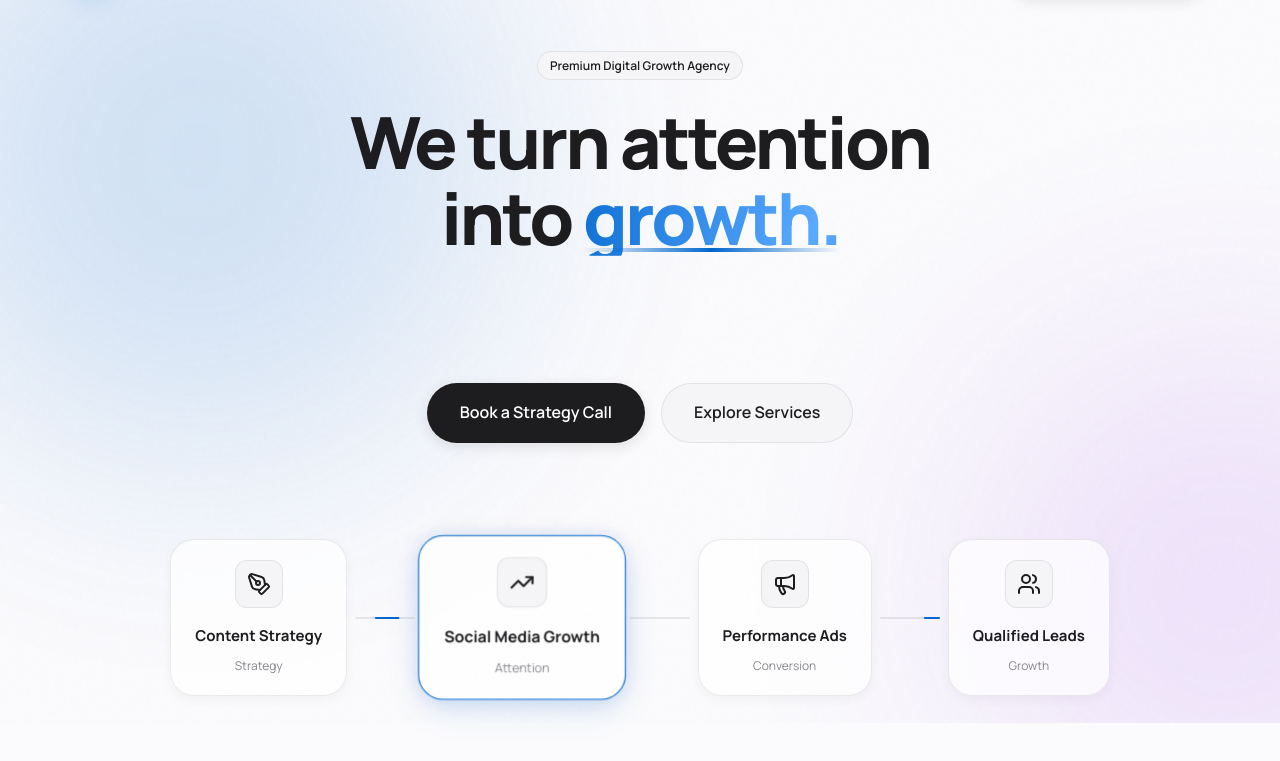
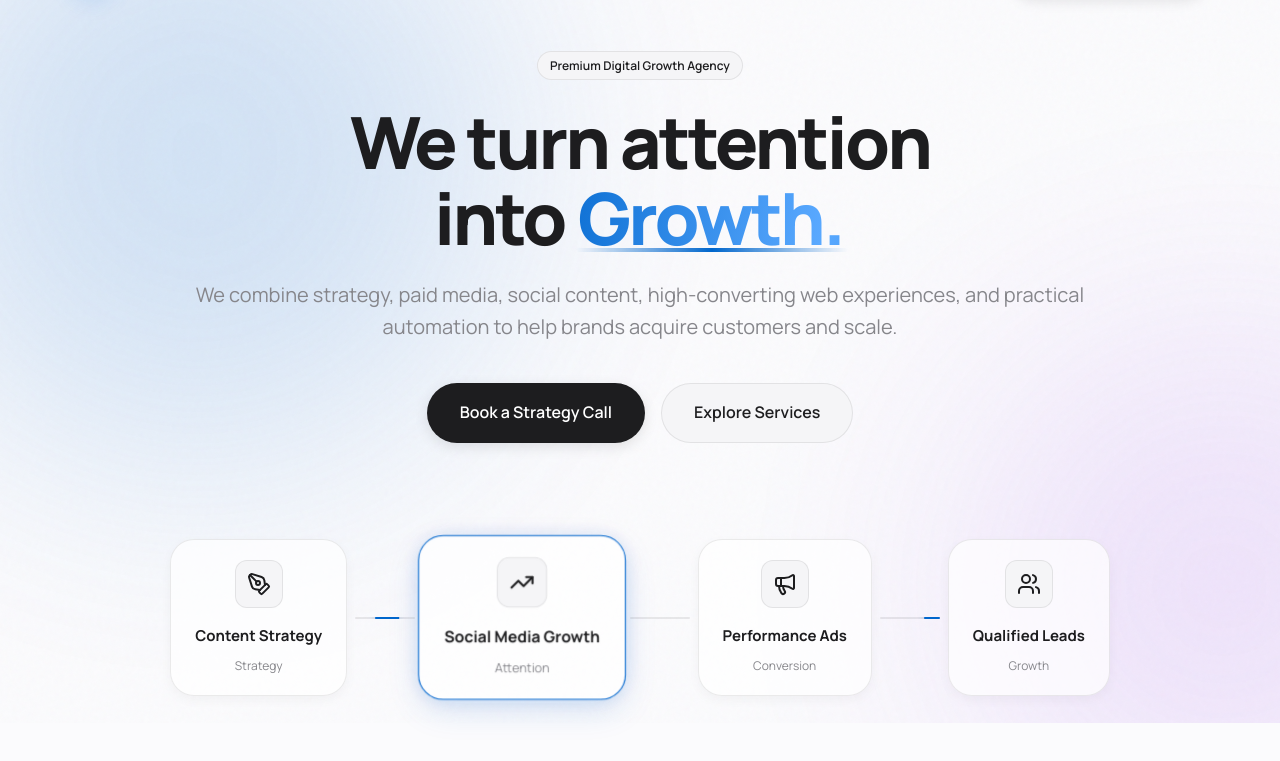
Before and after one commit to uyu23/kairenzo, a plain HTML site: page index.html in a window 1280 px wide. Shown: the part 77-838 px from the top of the page. Drawn offline with nearby package versions, Linux system fonts and the light colour scheme.

Commit message:
Add files via upload

```diff
--- a/index.html
+++ b/index.html
@@ -86,7 +86,7 @@
                 <div class="hero-content text-center max-w-4xl mx-auto">
                     <div class="badge reveal-up">Premium Digital Growth Agency</div>
                     <h1 class="h1 reveal-up mt-6 signature-headline"><span class="hero-line hero-line-1">We turn <span class="hero-focus attention-word">attention</span></span>
-<span class="hero-line hero-line-2">into <span class="hero-focus growth-word">growth.</span></span></h1>
+<span class="hero-line hero-line-2">into <span class="hero-focus growth-word">Growth.</span></span></h1>
                     <p class="subtitle reveal-up mt-6">We combine strategy, paid media, social content, high-converting web experiences, and practical automation to help brands acquire customers and scale.</p>
                     <div class="hero-btns reveal-up mt-10">
                         <a href="#contact" class="btn btn-primary btn-lg">Book a Strategy Call</a>
--- a/script.js
+++ b/script.js
@@ -209,17 +209,43 @@ document.addEventListener('DOMContentLoaded', () => {
   }
 });
 
-// Signature hero entrance
+// Signature hero entrance — headline only.
+// Subtitle and CTA are intentionally excluded so they cannot get stuck at opacity: 0.
 document.addEventListener('DOMContentLoaded', () => {
-  const line1=document.querySelector('.hero-line-1');
-  const line2=document.querySelector('.hero-line-2');
-  const attention=document.querySelector('.attention-word');
-  if(window.gsap && line1 && line2){
-    const tl=gsap.timeline({defaults:{ease:'power3.out'}});
-    tl.from(line1,{y:34,opacity:0,filter:'blur(10px)',duration:.85})
-      .from(attention,{opacity:0,filter:'blur(14px)',scale:.96,duration:.65},'-=.48')
-      .from(line2,{y:30,opacity:0,filter:'blur(9px)',duration:.8},'-=.35')
-      .from('.hero .subtitle',{y:18,opacity:0,duration:.6},'-=.3')
-      .from('.hero .hero-actions, .hero .cta-group',{y:14,opacity:0,duration:.55},'-=.35');
+  const line1 = document.querySelector('.hero-line-1');
+  const line2 = document.querySelector('.hero-line-2');
+  const attention = document.querySelector('.attention-word');
+  const subtitle = document.querySelector('.hero .subtitle, .hero p.subtitle');
+
+  // Defensive reset: subtitle must remain visible after all entrance animations.
+  if (subtitle) {
+    subtitle.style.opacity = '1';
+    subtitle.style.visibility = 'visible';
+    subtitle.style.transform = 'none';
+    subtitle.style.filter = 'none';
   }
+
+  if (window.gsap && line1 && line2) {
+    gsap.set([line1, line2], { opacity: 1 });
+    const tl = gsap.timeline({ defaults: { ease: 'power3.out' } });
+    tl.from(line1, {
+      y: 32, opacity: 0, filter: 'blur(10px)', duration: .82, clearProps: 'filter,transform'
+    })
+    .from(attention, {
+      opacity: 0, filter: 'blur(12px)', scale: .97, duration: .58, clearProps: 'filter,transform'
+    }, '-=.44')
+    .from(line2, {
+      y: 28, opacity: 0, filter: 'blur(9px)', duration: .76, clearProps: 'filter,transform'
+    }, '-=.30');
+  }
+
+  // Final safety reset after any older page-load timelines have completed.
+  setTimeout(() => {
+    if (subtitle) {
+      subtitle.style.opacity = '1';
+      subtitle.style.visibility = 'visible';
+      subtitle.style.transform = 'none';
+      subtitle.style.filter = 'none';
+    }
+  }, 2200);
 });
--- a/style.css
+++ b/style.css
@@ -466,3 +466,38 @@ button { font-family: inherit; }
   .growth-word,.growth-word::after,.signature-headline::after{animation:none!important}
   .growth-word::after{transform:scaleX(1)}
 }
+
+/* Hero mobile polish + permanent subtitle visibility */
+.hero .subtitle,
+.hero p.subtitle {
+  opacity: 1;
+  visibility: visible;
+}
+
+.growth-word {
+  padding-left: .025em;
+  padding-right: .075em;
+  margin-right: -.025em;
+  overflow: visible;
+}
+
+.signature-headline {
+  padding-left: .08em;
+  padding-right: .08em;
+}
+
+@media (max-width: 640px) {
+  .signature-headline {
+    width: 100%;
+    padding-inline: .12em;
+    line-height: 1.08;
+  }
+  .hero-line {
+    width: 100%;
+    text-align: center;
+  }
+  .growth-word {
+    padding-left: .035em;
+    padding-right: .09em;
+  }
+}
```
